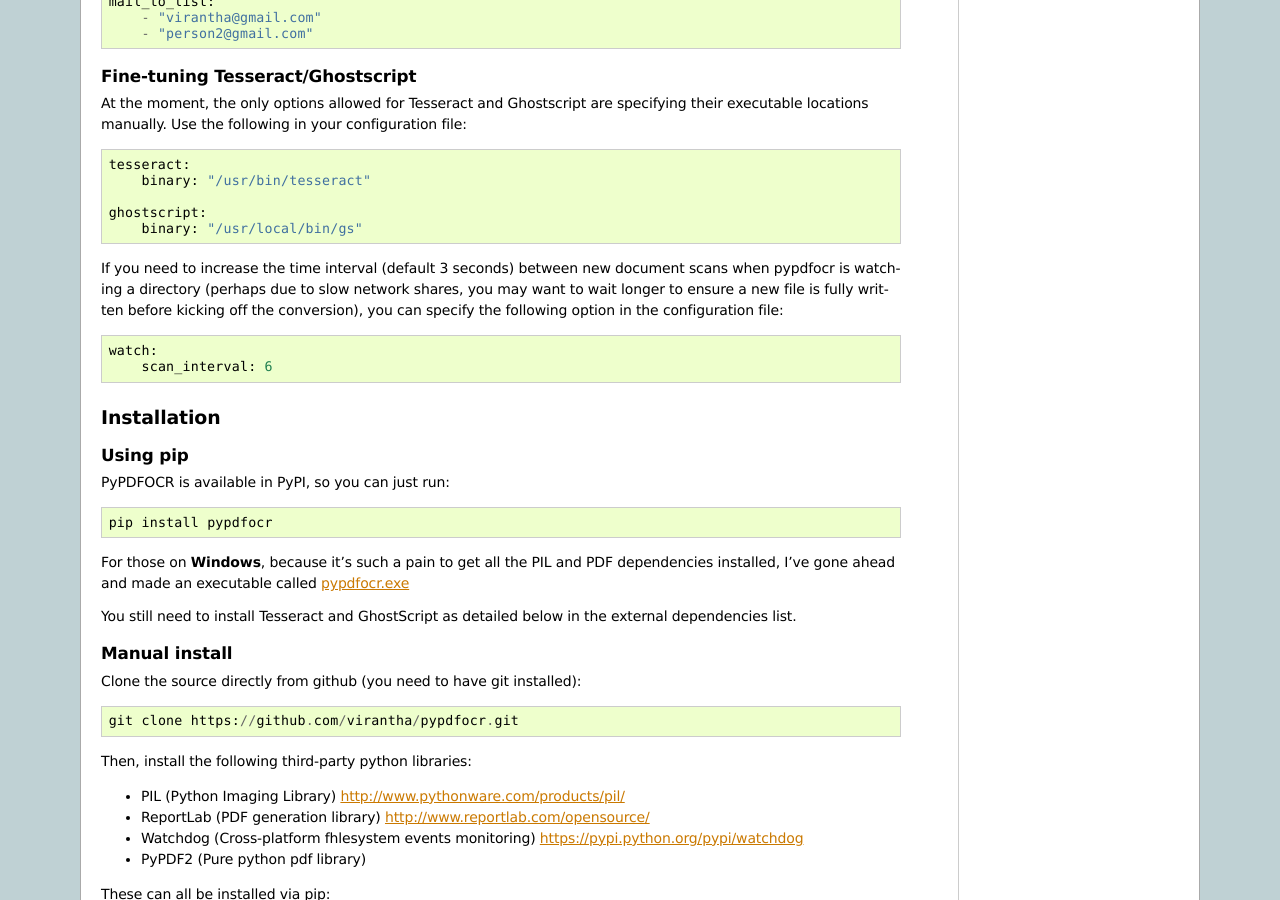
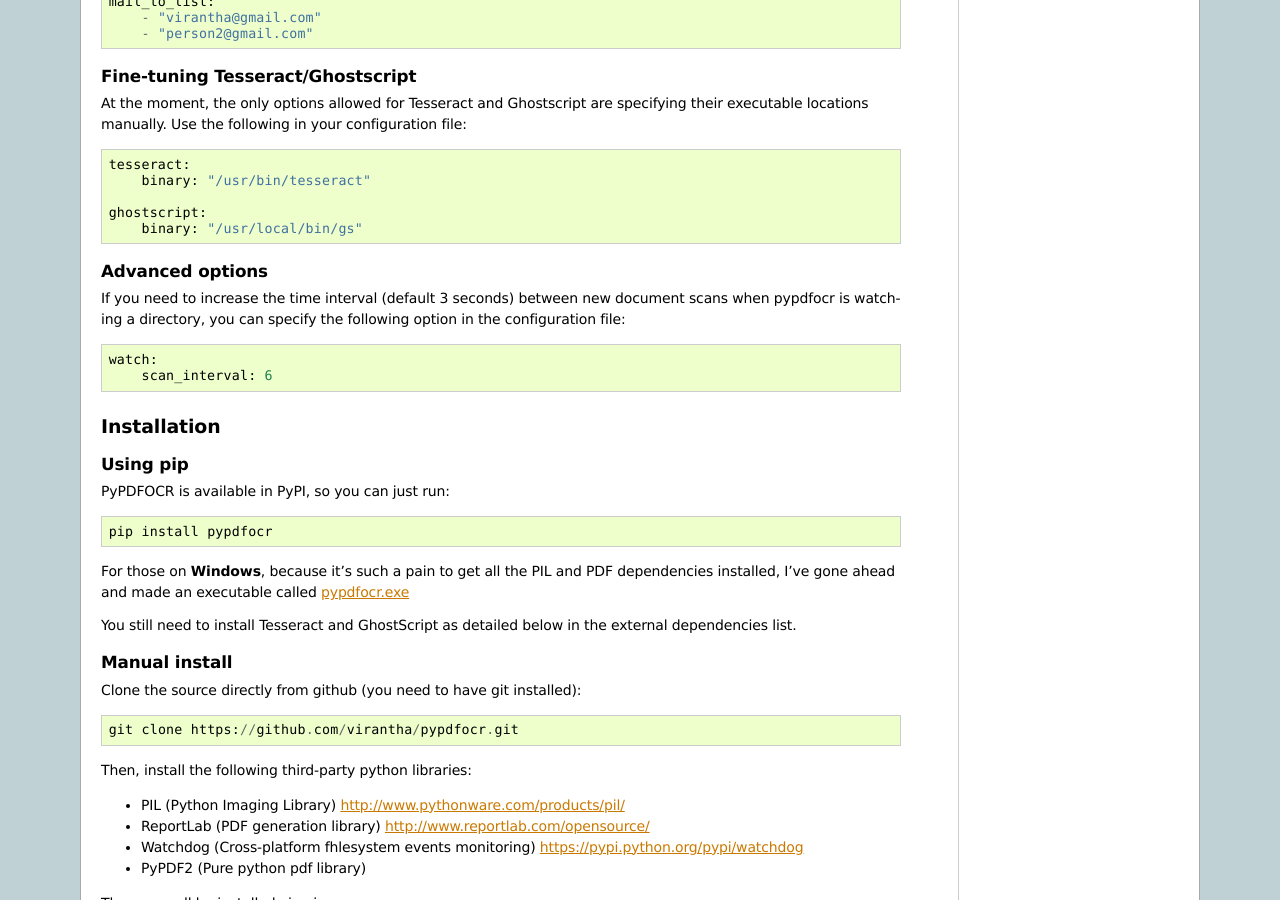
Before and after one commit to virantha/pypdfocr, a Sphinx documentation site: the page built from docs/index.rst, in a window 1280 px wide and 900 px high, scrolled down 4103 px. Built offline with Sphinx 7.4.7, drawn with Linux system fonts in a browser that asks for light colours; the version number is read from the project's files by our own code.

Commit message:
Fixed some formatting in doc

```diff
--- a/README.rst
+++ b/README.rst
@@ -219,14 +219,11 @@
     ghostscript:
         binary: "/usr/local/bin/gs"
 
-
 Advanced options
-----------------
+~~~~~~~~~~~~~~~~
 
 If you need to increase the time interval (default 3 seconds) between new
-document scans when pypdfocr is watching a directory (perhaps due to slow
-network shares, you may want to wait longer to ensure a new file is fully
-written before kicking off the conversion), you can specify the following
+document scans when pypdfocr is watching a directory, you can specify the following
 option in the configuration file:
 
 ::
--- a/docs/index.rst
+++ b/docs/index.rst
@@ -4,7 +4,7 @@
    contain the root `toctree` directive.
 
 PyPDFOCR API Reference (version |release|)
-====================================
+==========================================
 
 Contents:
 
```
